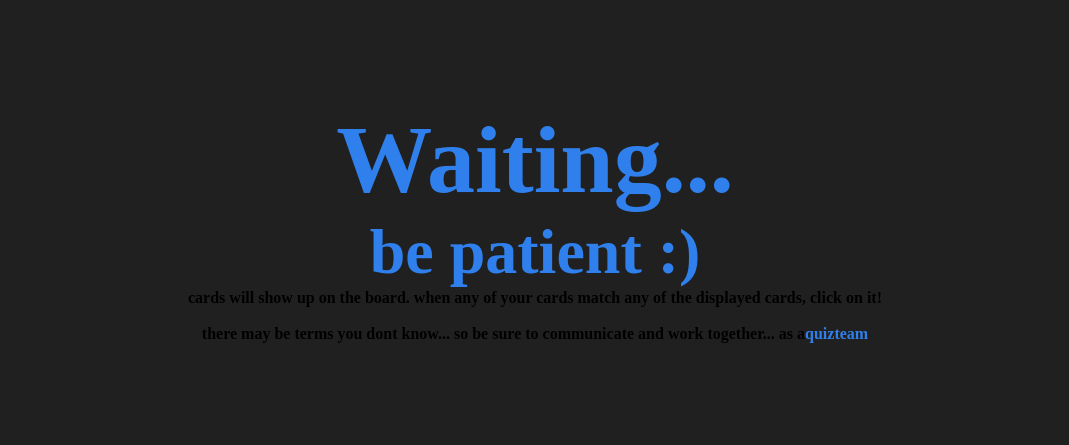
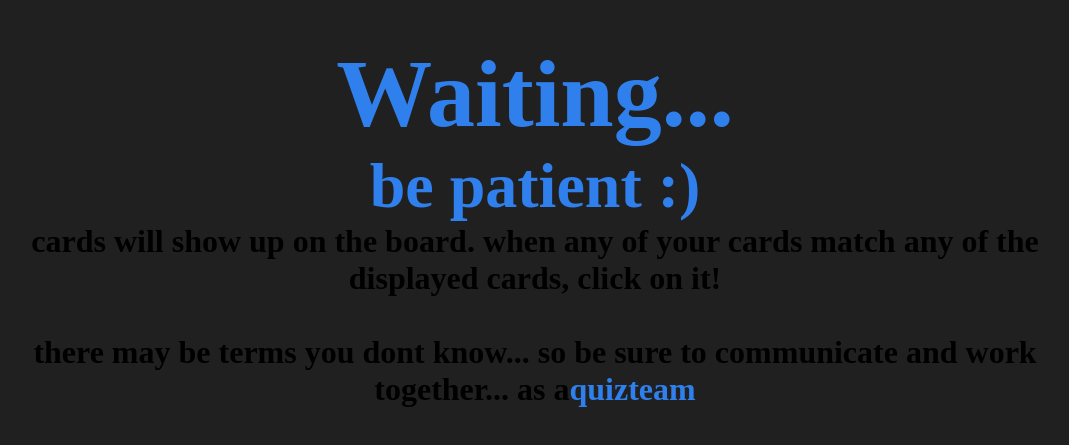
Before and after one commit to darkterbear/quizteam, a React (Create React App) app in the folder quizteam-app/: page / in a window 1280 px wide. Shown: the part 177-622 px from the top of the page, without its empty margins (105-1174 px from the left). Built offline with nearby package versions, Linux system fonts and the light colour scheme; a web font is replaced by a local one.

Commit message:
good meme

```diff
--- a/quizteam-app/public/styles.css
+++ b/quizteam-app/public/styles.css
@@ -54,7 +54,7 @@ h4 {
 h5 {
     margin: 0;
     padding: 0;
-    font-size: 2vh;
+    font-size: 4vh;
     font-family: 'Galindo';
 }
 
```
